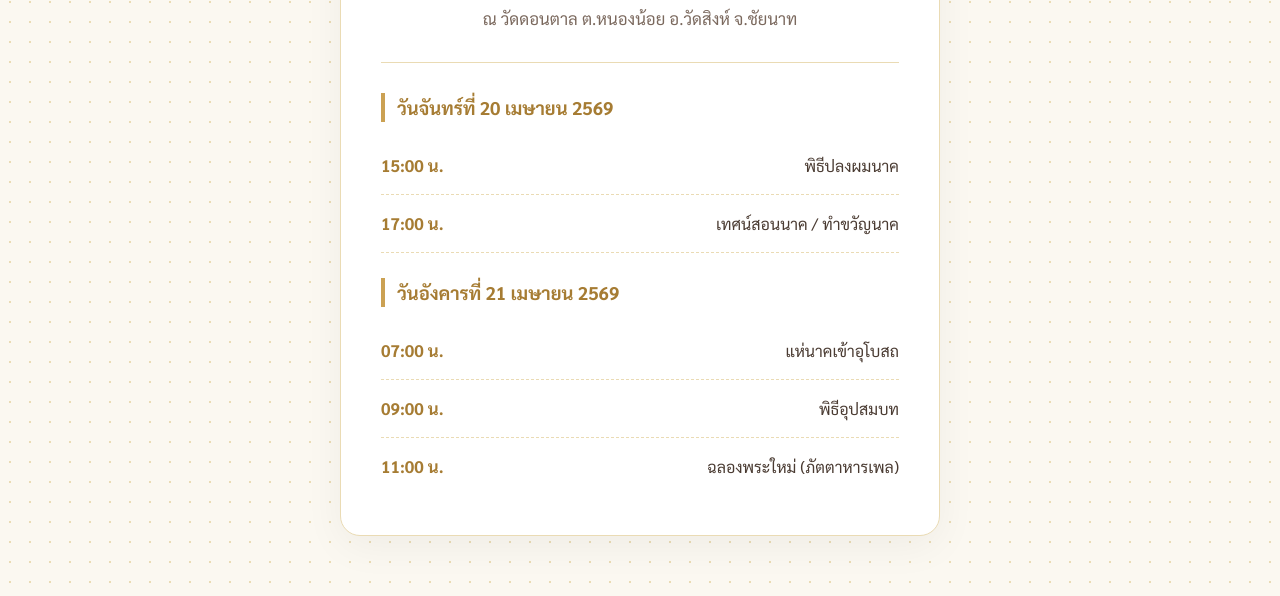
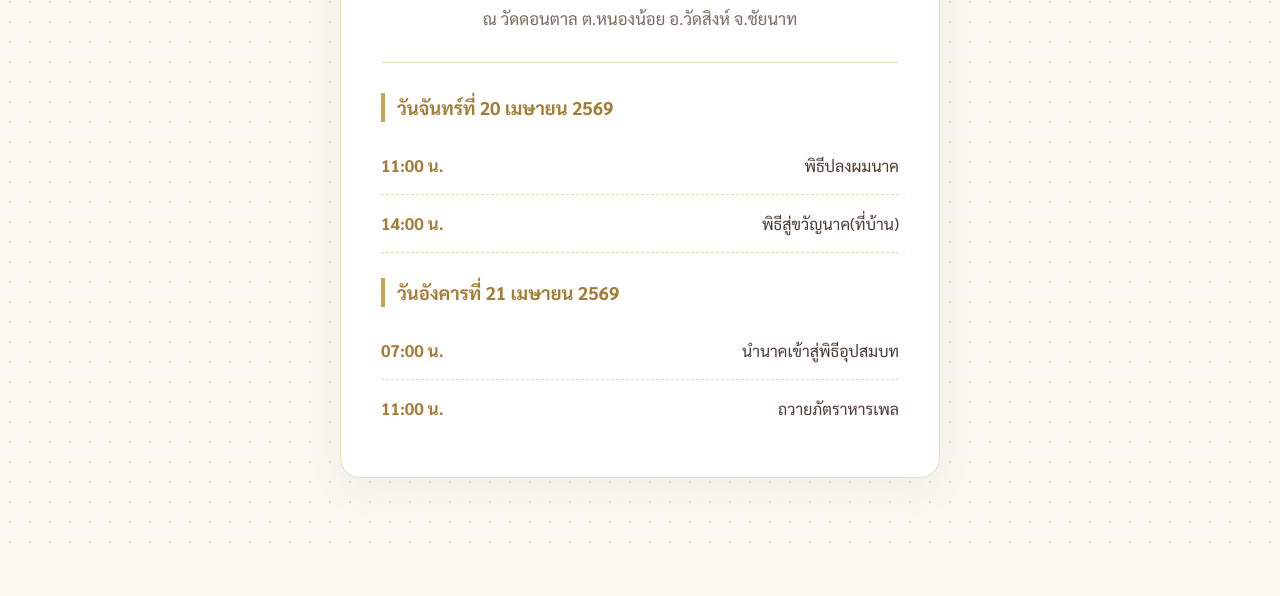
Before and after one commit to JetsadaJJ/ordination-jesada, a plain HTML site: page index.html in a window 1280 px wide. Shown: the part 248-844 px from the top of the page. After the commit the page ends 800 px from the top, so only its background shows below. Drawn offline with Linux system fonts and the light colour scheme.

Commit message:
Add files via upload

```diff
--- a/index.html
+++ b/index.html
@@ -29,26 +29,22 @@
 
         <h4 class="date-header">วันจันทร์ที่ 20 เมษายน 2569</h4>
         <div class="schedule-item">
-            <span class="time">15:00 น.</span>
+            <span class="time">11:00 น.</span>
             <span class="event-name">พิธีปลงผมนาค</span>
         </div>
         <div class="schedule-item">
-            <span class="time">17:00 น.</span>
-            <span class="event-name">เทศน์สอนนาค / ทำขวัญนาค</span>
+            <span class="time">14:00 น.</span>
+            <span class="event-name">พิธีสู่ขวัญนาค(ที่บ้าน)</span>
         </div>
 
         <h4 class="date-header">วันอังคารที่ 21 เมษายน 2569</h4>
         <div class="schedule-item">
             <span class="time">07:00 น.</span>
-            <span class="event-name">แห่นาคเข้าอุโบสถ</span>
-        </div>
-        <div class="schedule-item">
-            <span class="time">09:00 น.</span>
-            <span class="event-name">พิธีอุปสมบท</span>
+            <span class="event-name">นำนาคเข้าสู่พิธีอุปสมบท</span>
         </div>
         <div class="schedule-item">
             <span class="time">11:00 น.</span>
-            <span class="event-name">ฉลองพระใหม่ (ภัตตาหารเพล)</span>
+            <span class="event-name">ถวายภัตราหารเพล</span>
         </div>
     </div>
 </body>
```
Also changed, not shown: location.html (+4 -3 lines).
